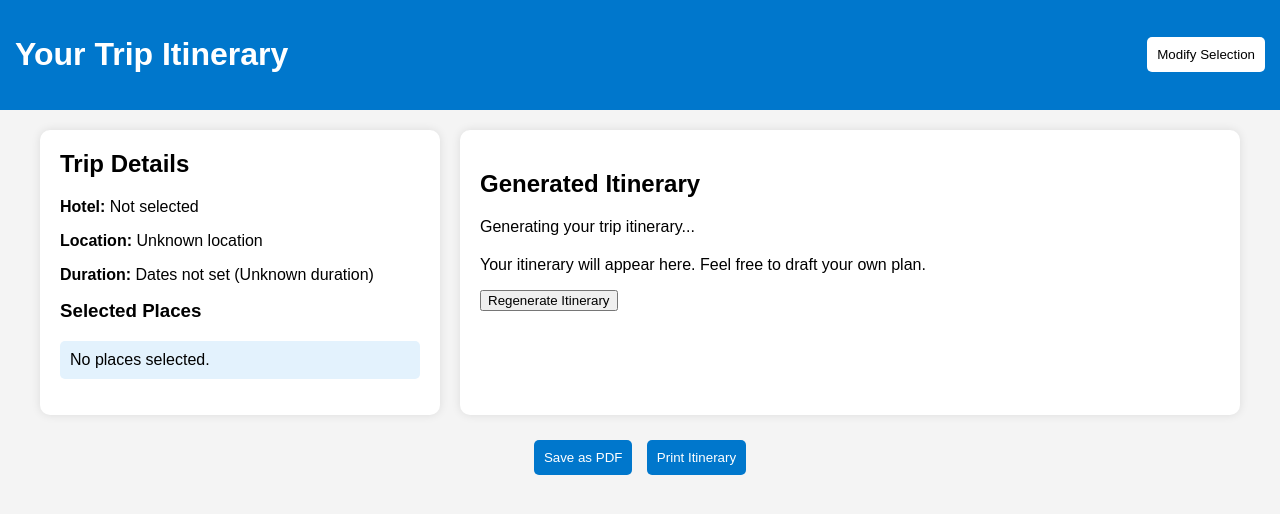
After one commit to jgafron/WanderWise2, a Flask app: page /itinerary in a window 1280 px wide. The commit adds this page. Shown: the top 514 px of the page. Run offline with Flask 2, Linux system fonts and the light colour scheme.

Commit message:
Added an iternary page, that pulls user selected info

```diff
--- a/final/app.py
+++ b/final/app.py
@@ -25,6 +25,11 @@ def plan():
 def select_places():
     return render_template("selectplaces.html")
 
+@app.route("/itinerary")
+def itinerary():
+    return render_template("itinerary.html")
+
+
 @app.route("/get-api-key")
 def get_api_key():
     api_key = os.getenv("GOOGLE_API_KEY")
--- /dev/null
+++ b/final/assets/css/itinerary.css
@@ -0,0 +1,103 @@
+/* General Styles */
+body {
+    font-family: Arial, sans-serif;
+    margin: 0;
+    padding: 0;
+    background-color: #f4f4f4;
+}
+
+/* Header */
+header {
+    background-color: #0077cc;
+    color: white;
+    text-align: center;
+    padding: 15px;
+    display: flex;
+    justify-content: space-between;
+    align-items: center;
+}
+
+header button {
+    background-color: white;
+    border: none;
+    padding: 10px;
+    cursor: pointer;
+    border-radius: 5px;
+}
+
+/* Layout */
+.container {
+    display: flex;
+    max-width: 1200px;
+    margin: 20px auto;
+}
+
+/* Sidebar */
+.sidebar {
+    width: 30%;
+    background: white;
+    padding: 20px;
+    border-radius: 10px;
+    box-shadow: 0 0 10px rgba(0, 0, 0, 0.1);
+}
+
+.sidebar h2, .sidebar h3 {
+    margin-top: 0;
+}
+
+/* Selected Places */
+#selected-places {
+    list-style-type: none;
+    padding: 0;
+}
+
+#selected-places li {
+    background: #e3f2fd;
+    padding: 10px;
+    margin: 5px 0;
+    border-radius: 5px;
+}
+
+/* Main Itinerary */
+.itinerary {
+    flex-grow: 1;
+    padding: 20px;
+    background: white;
+    border-radius: 10px;
+    box-shadow: 0 0 10px rgba(0, 0, 0, 0.1);
+    margin-left: 20px;
+}
+
+.selected-place-item {
+    display: flex;
+    align-items: center;
+    margin-bottom: 8px;
+}
+
+.place-img {
+    width: 30px;  /* ⬅️ Smaller size */
+    height: 30px; /* ⬅️ Keep aspect ratio */
+    object-fit: cover;
+    margin-right: 10px;
+    border-radius: 5px; /* Optional: Rounded edges */
+}
+
+#itinerary-content {
+    margin-top: 20px;
+}
+
+/* Footer */
+footer {
+    text-align: center;
+    margin-top: 20px;
+}
+
+footer button {
+    background-color: #0077cc;
+    color: white;
+    border: none;
+    padding: 10px;
+    cursor: pointer;
+    border-radius: 5px;
+    margin: 5px;
+}
--- /dev/null
+++ b/final/assets/js/itinerary.js
@@ -0,0 +1,49 @@
+document.addEventListener("DOMContentLoaded", function () {
+    const hotelNameElement = document.getElementById("hotel-name");
+    const hotelLocationElement = document.getElementById("hotel-location");
+    const tripDurationElement = document.getElementById("trip-duration");
+    const selectedPlacesList = document.getElementById("selected-places");
+    const itineraryContent = document.getElementById("itinerary-content");
+
+    let selectedHotel = JSON.parse(sessionStorage.getItem("selectedHotel") || "{}");
+    let selectedPlaces = JSON.parse(sessionStorage.getItem("selectedPlaces") || "[]");
+    let tripDates = JSON.parse(sessionStorage.getItem("tripDates") || "[]");
+
+    hotelNameElement.textContent = selectedHotel.name || "Not selected";
+    hotelLocationElement.textContent = selectedHotel.address || "Unknown location";
+
+    let tripDuration = "Unknown duration";
+    let formattedDates = "Dates not set";
+
+    if (tripDates.length === 2) {
+        let startDate = new Date(tripDates[0]);
+        let endDate = new Date(tripDates[1]);
+
+        let differenceInTime = endDate - startDate;
+        let differenceInDays = Math.ceil(differenceInTime / (1000 * 3600 * 24)); // Convert ms to days
+
+        tripDuration = `${differenceInDays} Days`;
+
+        let options = { year: "numeric", month: "long", day: "numeric" };
+        formattedDates = `${startDate.toLocaleDateString("en-US", options)} - ${endDate.toLocaleDateString("en-US", options)}`;
+    }
+
+    tripDurationElement.textContent = `${formattedDates} (${tripDuration})`;
+
+    selectedPlacesList.innerHTML = "";
+    if (selectedPlaces.length === 0) {
+        selectedPlacesList.innerHTML = "<li>No places selected.</li>";
+    } else {
+        selectedPlaces.forEach(place => {
+            let listItem = document.createElement("li");
+            listItem.classList.add("selected-place-item");
+            listItem.innerHTML = `
+                <img src="${place.img || 'https://via.placeholder.com/50'}" alt="${place.name}" class="place-img">
+                <span>${place.name}</span>
+            `;
+            selectedPlacesList.appendChild(listItem);
+        });
+    }
+
+    itineraryContent.innerHTML = "<p>Your itinerary will appear here. Feel free to draft your own plan.</p>";
+});
--- /dev/null
+++ b/final/templates/itinerary.html
@@ -0,0 +1,50 @@
+<!DOCTYPE html>
+<html lang="en">
+<head>
+    <meta charset="UTF-8">
+    <meta name="viewport" content="width=device-width, initial-scale=1.0">
+    <title>Trip Itinerary</title>
+    <link rel="stylesheet" href="assets/css/itinerary.css">
+</head>
+<body>
+
+    <!-- HEADER -->
+    <header>
+        <h1>Your Trip Itinerary</h1>
+        <button id="edit-selection">Modify Selection</button>
+    </header>
+
+    <div class="container">
+        <!-- SIDEBAR: Trip Details -->
+        <aside class="sidebar">
+            <h2>Trip Details</h2>
+            <div class="trip-info">
+                <p><strong>Hotel:</strong> <span id="hotel-name">Loading...</span></p>
+                <p><strong>Location:</strong> <span id="hotel-location">Loading...</span></p>
+                <p><strong>Duration:</strong> <span id="trip-duration">Loading...</span></p>
+            </div>
+
+            <h3>Selected Places</h3>
+            <ul id="selected-places">
+                <li>Loading...</li>
+            </ul>
+        </aside>
+
+        <!-- MAIN CONTENT: Itinerary Display -->
+        <main class="itinerary">
+            <h2>Generated Itinerary</h2>
+            <div id="loading-message">Generating your trip itinerary...</div>
+            <div id="itinerary-content"></div>
+            <button id="regenerate">Regenerate Itinerary</button>
+        </main>
+    </div>
+
+    <!-- FOOTER -->
+    <footer>
+        <button id="save-itinerary">Save as PDF</button>
+        <button id="print-itinerary">Print Itinerary</button>
+    </footer>
+
+    <script src="assets/js/itinerary.js"></script>
+</body>
+</html>
--- a/final/templates/selectplaces.html
+++ b/final/templates/selectplaces.html
@@ -33,5 +33,9 @@
     </div>
 
     <script src="assets/js/selectplaces.js"></script> <!-- ✅ JavaScript Logic -->
+    <div id="selected-places-sidebar">
+        <h2>Selected Places</h2>
+        <div id="selected-places-list"></div>
+    </div>
 </body>
 </html>
```
Also changed, not shown: final/assets/css/selectplaces.css (+45 -0 lines), final/assets/js/selectplaces.js (+65 -39 lines).
